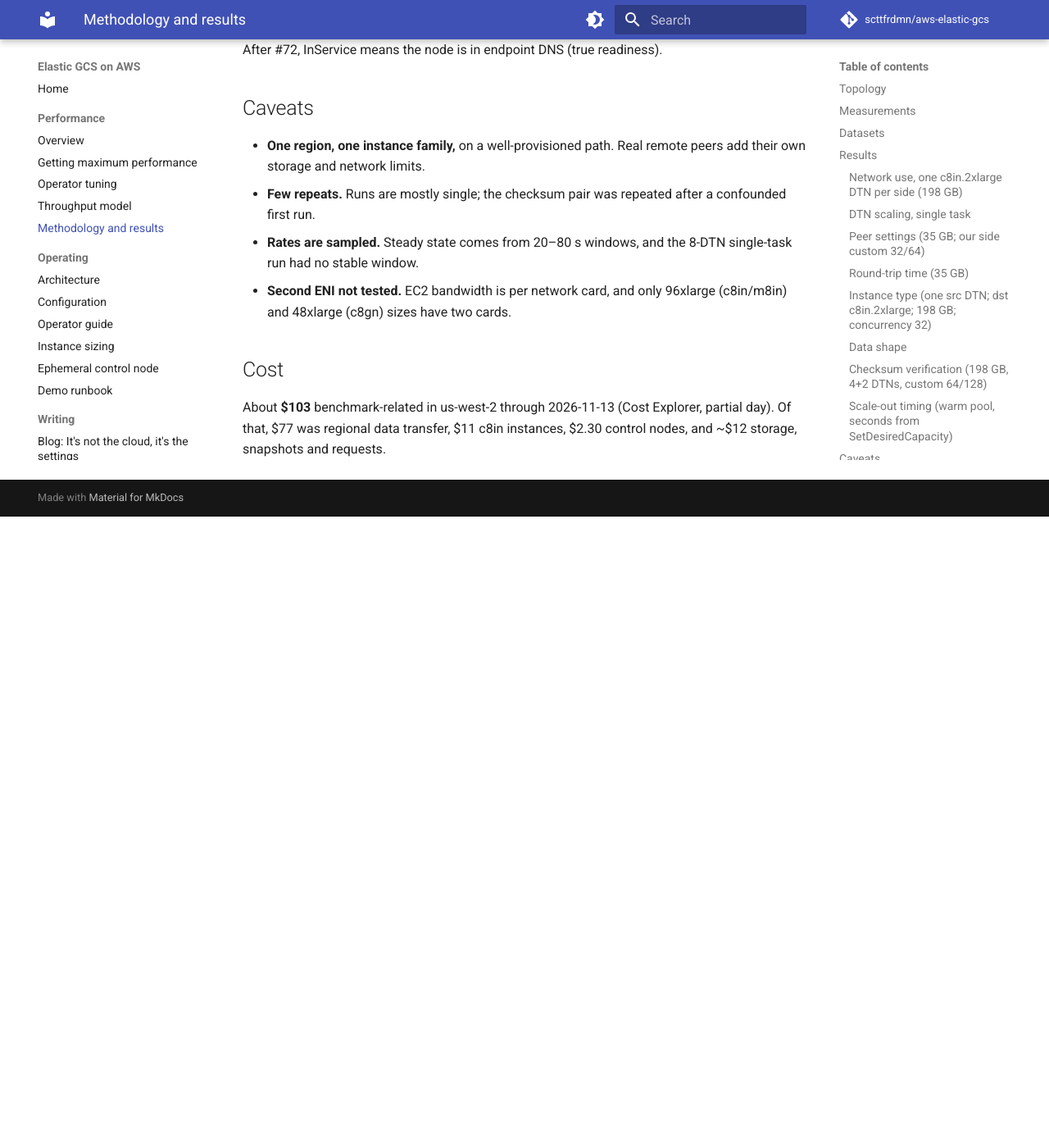
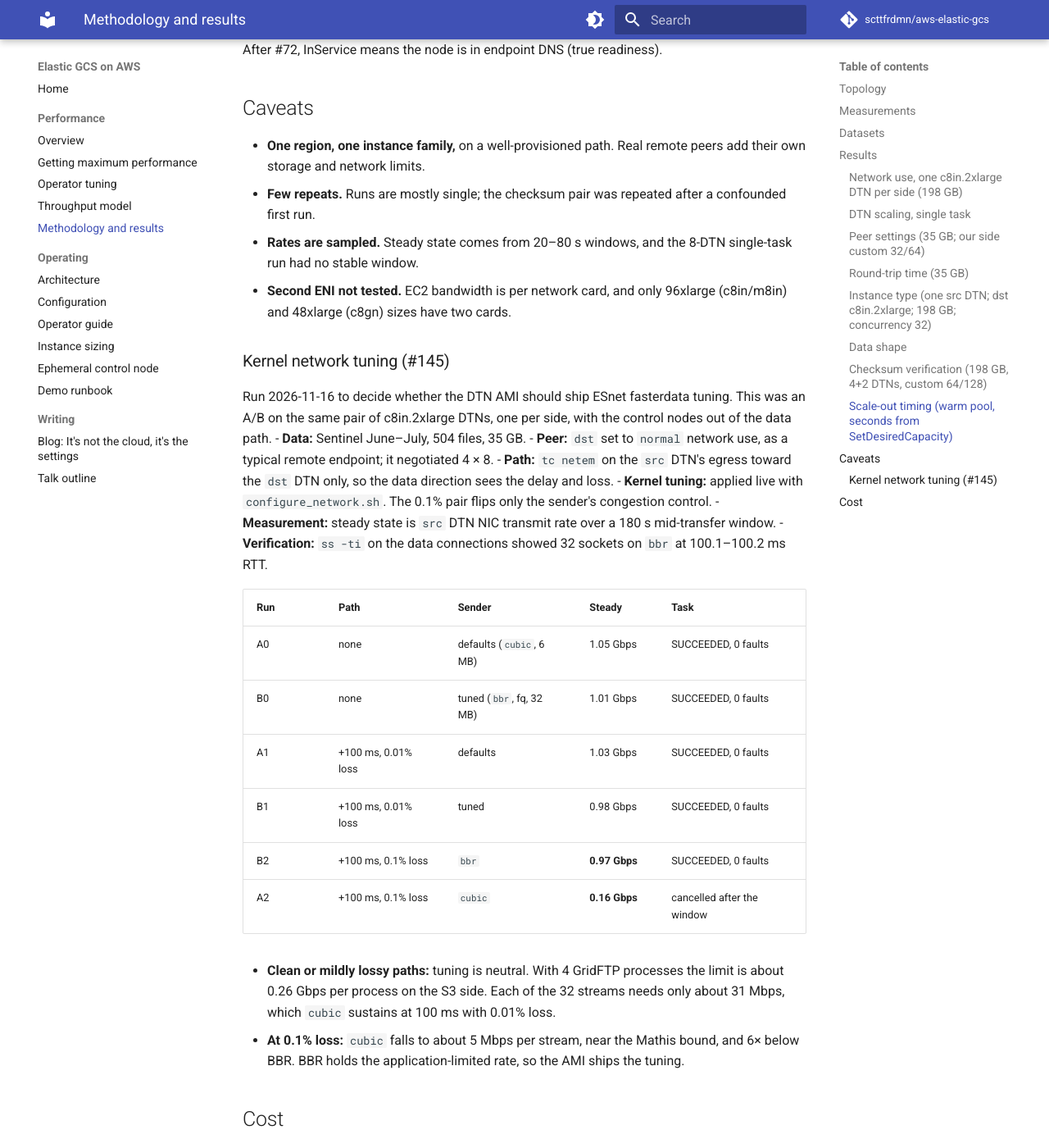
Before and after one commit to scttfrdmn/aws-elastic-gcs, an MkDocs documentation site: the page built from docs/performance/methodology.md, in a window 1280 px wide and 1400 px high, scrolled down 5027 px. Shown: the whole window at 82% size. Built offline with MkDocs 1.6.1 and Material for MkDocs 9.7.7, drawn with Linux system fonts in a browser that asks for light colours; comment, search, counter and statistics services are not loaded; before the commit the page ends 5657 px from its top, so only the background shows below that.

Commit message:
DTN AMI: ESnet fasterdata network tuning, BBR + fq (#145) (#150)
scripts/configure_network.sh: BBR (module loaded at boot) with fq pacing,
rmem/wmem max 64 MB with autotuning to 32 MB, MTU probing; persistent in
sysctl.d, idempotent, switches a running instance's mq children to fq, and
fails if bbr/fq aren't in effect. build_ami.sh runs it via run_config (no AMI
without it). DTNs only; the control node stays on kernel defaults.

Measured A/B (same DTN pair, peer network_use normal, 4x8): neutral on clean
paths (1.05 vs 1.01 Gbps); at +100 ms / 0.1% loss 0.97 Gbps with bbr vs
0.16 Gbps with cubic. Results in docs/performance/methodology.md.

Co-authored-by: Claude <noreply@anthropic.com>

```diff
--- a/docs/performance/methodology.md
+++ b/docs/performance/methodology.md
@@ -154,6 +154,39 @@ After #72, InService means the node is in endpoint DNS (true readiness).
 - **Second ENI not tested.** EC2 bandwidth is per network card, and only 96xlarge
   (c8in/m8in) and 48xlarge (c8gn) sizes have two cards.
 
+### Kernel network tuning (#145)
+
+Run 2026-11-16 to decide whether the DTN AMI should ship ESnet fasterdata
+tuning. This was an A/B on the same pair of c8in.2xlarge DTNs, one per side,
+with the control nodes out of the data path.
+- **Data:** Sentinel June–July, 504 files, 35 GB.
+- **Peer:** `dst` set to `normal` network use, as a typical remote endpoint; it
+  negotiated 4 × 8.
+- **Path:** `tc netem` on the `src` DTN's egress toward the `dst` DTN only, so
+  the data direction sees the delay and loss.
+- **Kernel tuning:** applied live with `configure_network.sh`. The 0.1% pair
+  flips only the sender's congestion control.
+- **Measurement:** steady state is `src` DTN NIC transmit rate over a 180 s
+  mid-transfer window.
+- **Verification:** `ss -ti` on the data connections showed 32 sockets on `bbr`
+  at 100.1–100.2 ms RTT.
+
+| Run | Path | Sender | Steady | Task |
+|---|---|---|---|---|
+| A0 | none | defaults (`cubic`, 6 MB) | 1.05 Gbps | SUCCEEDED, 0 faults |
+| B0 | none | tuned (`bbr`, fq, 32 MB) | 1.01 Gbps | SUCCEEDED, 0 faults |
+| A1 | +100 ms, 0.01% loss | defaults | 1.03 Gbps | SUCCEEDED, 0 faults |
+| B1 | +100 ms, 0.01% loss | tuned | 0.98 Gbps | SUCCEEDED, 0 faults |
+| B2 | +100 ms, 0.1% loss | `bbr` | **0.97 Gbps** | SUCCEEDED, 0 faults |
+| A2 | +100 ms, 0.1% loss | `cubic` | **0.16 Gbps** | cancelled after the window |
+
+- **Clean or mildly lossy paths:** tuning is neutral. With 4 GridFTP processes
+  the limit is about 0.26 Gbps per process on the S3 side. Each of the 32 streams
+  needs only about 31 Mbps, which `cubic` sustains at 100 ms with 0.01% loss.
+- **At 0.1% loss:** `cubic` falls to about 5 Mbps per stream, near the Mathis
+  bound, and 6× below BBR. BBR holds the application-limited rate, so the AMI
+  ships the tuning.
+
 ## Cost
 
 About **$103** benchmark-related in us-west-2 through 2026-11-13 (Cost Explorer,
```
Also changed, not shown: CHANGELOG.md (+8 -0 lines), docs/performance/operator-guide.md (+14 -1 lines), 2 other files.
